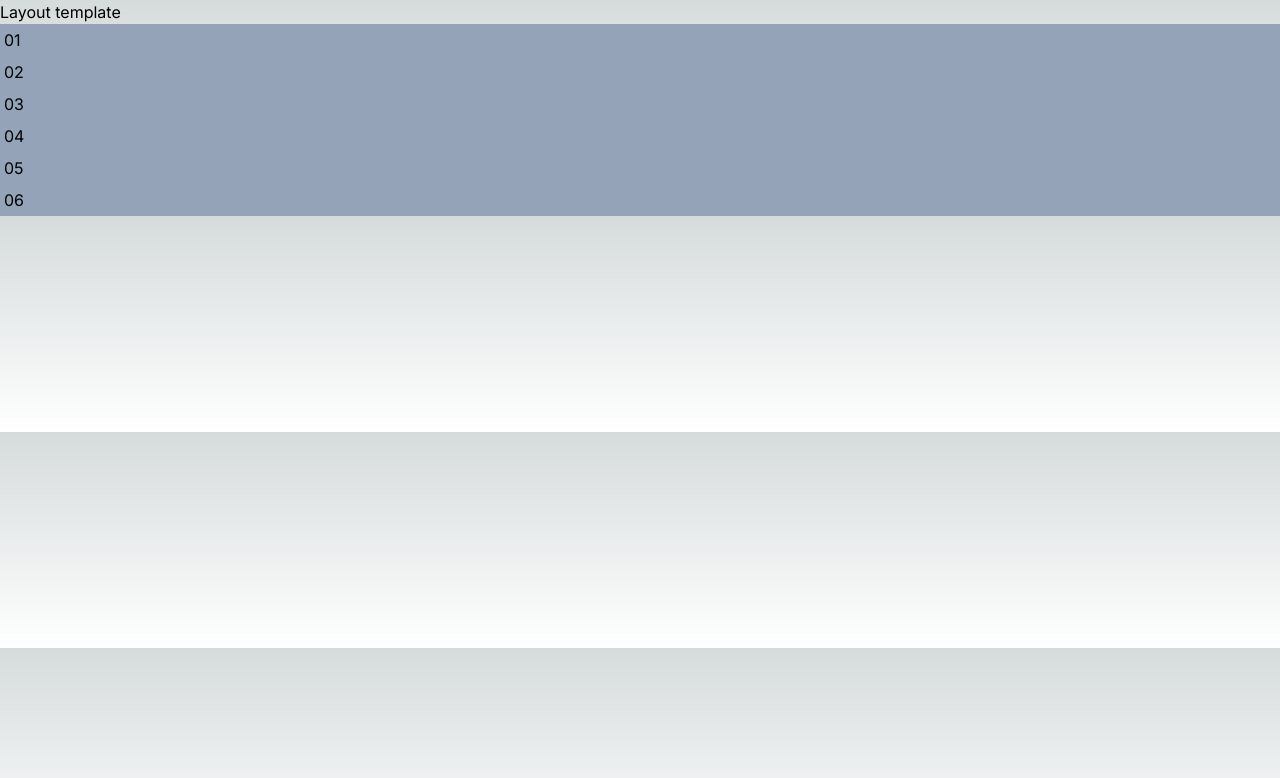
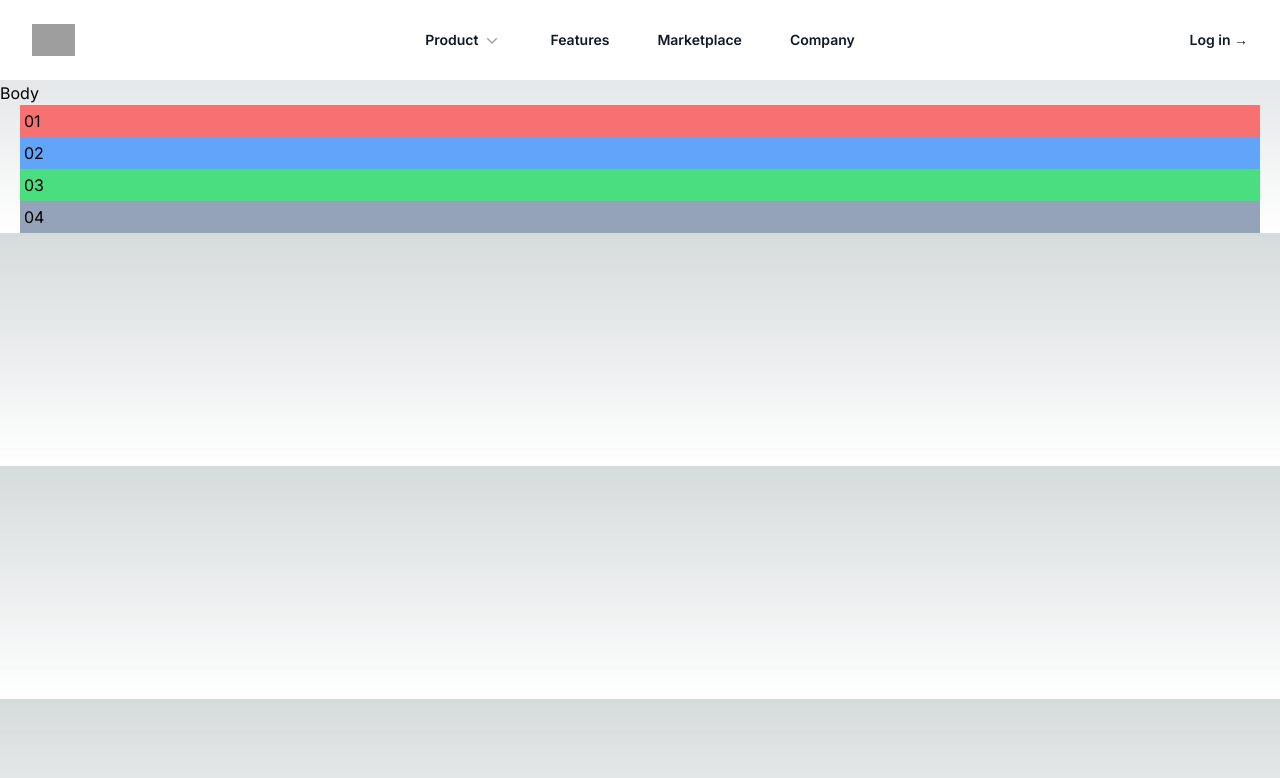
Before and after one commit to Maxi-rpc/my-tailwind-components, a Next.js app: page / in a window 1280 px wide. Shown: the top 778 px of the page. Built offline with nearby package versions, Linux system fonts and the light colour scheme; grey boxes are pictures that could not be loaded.

Commit message:
Add grid row components

```diff
--- a/src/app/page.tsx
+++ b/src/app/page.tsx
@@ -1,20 +1,18 @@
 import Image from "next/image";
-import { GridComponent } from "@/components";
+import { GridComponent, HeaderComponent } from "@/components";
 
 export default function Home() {
 	return (
 		<main>
-			<h1>Layout template</h1>
-			<div>
-				<GridComponent cols={'3'}>
-					<div className="bg-slate-400 p-1">01</div>
-					<div className="bg-slate-400 p-1">02</div>
-					<div className="bg-slate-400 p-1">03</div>
-					<div className="bg-slate-400 p-1">04</div>
-					<div className="bg-slate-400 p-1">05</div>
-					<div className="bg-slate-400 p-1">06</div>
-				</GridComponent>
-			</div>
+			<HeaderComponent></HeaderComponent>
+			<hr />
+			<h1>Body</h1>
+			<GridComponent container>
+				<div className="bg-red-400 p-1">01</div>
+				<div className="bg-blue-400 p-1">02</div>
+				<div className="bg-green-400 p-1">03</div>
+				<div className="bg-slate-400 p-1">04</div>
+			</GridComponent>
 		</main>
 	);
 }
--- a/src/components/index.js
+++ b/src/components/index.js
@@ -1 +1 @@
-export { GridComponent } from "./layouts";
+export { GridComponent, HeaderComponent } from "./layouts";
--- a/src/components/layouts/GridComponent.tsx
+++ b/src/components/layouts/GridComponent.tsx
@@ -1,19 +1,26 @@
 interface GridProps {
 	children?: React.ReactNode;
 	customClass?: React.ComponentProps<"div">["className"];
+	container?: boolean;
 	cols?: string;
 	gap?: string;
 }
 
 export const GridComponent = ({
 	children,
-	customClass,
-	cols,
-	gap = '4',
+	customClass = "",
+	container = false,
+	cols = "4",
+	gap = "4",
 }: GridProps) => {
+	const isContainer = container && "px-5";
 	return (
 		<>
-			<div className={`grid grid-cols-${cols} gap-${gap}`}>{children}</div>
+			<div
+				className={`${isContainer} grid grid-cols-${cols} gap-${gap} ${customClass}`}
+			>
+				{children}
+			</div>
 		</>
 	);
 };
--- /dev/null
+++ b/src/components/layouts/HeaderComponent.tsx
@@ -0,0 +1,260 @@
+"use client";
+
+import { useState } from "react";
+
+import {
+	Dialog,
+	DialogPanel,
+	Disclosure,
+	DisclosureButton,
+	DisclosurePanel,
+	Popover,
+	PopoverButton,
+	PopoverGroup,
+	PopoverPanel,
+} from "@headlessui/react";
+import {
+	ArrowPathIcon,
+	Bars3Icon,
+	ChartPieIcon,
+	CursorArrowRaysIcon,
+	FingerPrintIcon,
+	SquaresPlusIcon,
+	XMarkIcon,
+} from "@heroicons/react/24/outline";
+import {
+	ChevronDownIcon,
+	PhoneIcon,
+	PlayCircleIcon,
+} from "@heroicons/react/20/solid";
+
+interface HeaderProps {
+	children?: React.ReactNode;
+	customClass?: React.ComponentProps<"div">["className"];
+	container?: boolean;
+}
+
+const products = [
+	{
+		name: "Analytics",
+		description: "Get a better understanding of your traffic",
+		href: "#",
+		icon: ChartPieIcon,
+	},
+	{
+		name: "Engagement",
+		description: "Speak directly to your customers",
+		href: "#",
+		icon: CursorArrowRaysIcon,
+	},
+];
+const callsToAction = [
+	{ name: "Watch demo", href: "#", icon: PlayCircleIcon },
+	{ name: "Contact sales", href: "#", icon: PhoneIcon },
+];
+
+export const HeaderComponent = ({
+	children,
+	customClass = "",
+	container = false,
+}: HeaderProps) => {
+	const isContainer = container && "px-5";
+	const [mobileMenuOpen, setMobileMenuOpen] = useState(false);
+
+	return (
+		<>
+			<header className={`${isContainer} ${customClass} bg-white`}>
+				{children}
+				<nav
+					aria-label="Global"
+					className="mx-auto flex max-w-7xl items-center justify-between p-6 lg:px-8"
+				>
+					<div className="flex lg:flex-1">
+						<a href="#" className="-m-1.5 p-1.5">
+							<span className="sr-only">Your Company</span>
+							<img
+								alt=""
+								src="https://tailwindui.com/img/logos/mark.svg?color=indigo&shade=600"
+								className="h-8 w-auto"
+							/>
+						</a>
+					</div>
+					<div className="flex lg:hidden">
+						<button
+							type="button"
+							onClick={() => setMobileMenuOpen(true)}
+							className="-m-2.5 inline-flex items-center justify-center rounded-md p-2.5 text-gray-700"
+						>
+							<span className="sr-only">Open main menu</span>
+							<Bars3Icon aria-hidden="true" className="h-6 w-6" />
+						</button>
+					</div>
+					<PopoverGroup className="hidden lg:flex lg:gap-x-12">
+						<Popover className="relative">
+							<PopoverButton className="flex items-center gap-x-1 text-sm font-semibold leading-6 text-gray-900">
+								Product
+								<ChevronDownIcon
+									aria-hidden="true"
+									className="h-5 w-5 flex-none text-gray-400"
+								/>
+							</PopoverButton>
+
+							<PopoverPanel
+								transition
+								className="absolute -left-8 top-full z-10 mt-3 w-screen max-w-md overflow-hidden rounded-3xl bg-white shadow-lg ring-1 ring-gray-900/5 transition data-[closed]:translate-y-1 data-[closed]:opacity-0 data-[enter]:duration-200 data-[leave]:duration-150 data-[enter]:ease-out data-[leave]:ease-in"
+							>
+								<div className="p-4">
+									{products.map((item) => (
+										<div
+											key={item.name}
+											className="group relative flex items-center gap-x-6 rounded-lg p-4 text-sm leading-6 hover:bg-gray-50"
+										>
+											<div className="flex h-11 w-11 flex-none items-center justify-center rounded-lg bg-gray-50 group-hover:bg-white">
+												<item.icon
+													aria-hidden="true"
+													className="h-6 w-6 text-gray-600 group-hover:text-indigo-600"
+												/>
+											</div>
+											<div className="flex-auto">
+												<a
+													href={item.href}
+													className="block font-semibold text-gray-900"
+												>
+													{item.name}
+													<span className="absolute inset-0" />
+												</a>
+												<p className="mt-1 text-gray-600">{item.description}</p>
+											</div>
+										</div>
+									))}
+								</div>
+								<div className="grid grid-cols-2 divide-x divide-gray-900/5 bg-gray-50">
+									{callsToAction.map((item) => (
+										<a
+											key={item.name}
+											href={item.href}
+											className="flex items-center justify-center gap-x-2.5 p-3 text-sm font-semibold leading-6 text-gray-900 hover:bg-gray-100"
+										>
+											<item.icon
+												aria-hidden="true"
+												className="h-5 w-5 flex-none text-gray-400"
+											/>
+											{item.name}
+										</a>
+									))}
+								</div>
+							</PopoverPanel>
+						</Popover>
+
+						<a
+							href="#"
+							className="text-sm font-semibold leading-6 text-gray-900"
+						>
+							Features
+						</a>
+						<a
+							href="#"
+							className="text-sm font-semibold leading-6 text-gray-900"
+						>
+							Marketplace
+						</a>
+						<a
+							href="#"
+							className="text-sm font-semibold leading-6 text-gray-900"
+						>
+							Company
+						</a>
+					</PopoverGroup>
+					<div className="hidden lg:flex lg:flex-1 lg:justify-end">
+						<a
+							href="#"
+							className="text-sm font-semibold leading-6 text-gray-900"
+						>
+							Log in <span aria-hidden="true">&rarr;</span>
+						</a>
+					</div>
+				</nav>
+				<Dialog
+					open={mobileMenuOpen}
+					onClose={setMobileMenuOpen}
+					className="lg:hidden"
+				>
+					<div className="fixed inset-0 z-10" />
+					<DialogPanel className="fixed inset-y-0 right-0 z-10 w-full overflow-y-auto bg-white px-6 py-6 sm:max-w-sm sm:ring-1 sm:ring-gray-900/10">
+						<div className="flex items-center justify-between">
+							<a href="#" className="-m-1.5 p-1.5">
+								<span className="sr-only">Your Company</span>
+								<img
+									alt=""
+									src="https://tailwindui.com/img/logos/mark.svg?color=indigo&shade=600"
+									className="h-8 w-auto"
+								/>
+							</a>
+							<button
+								type="button"
+								onClick={() => setMobileMenuOpen(false)}
+								className="-m-2.5 rounded-md p-2.5 text-gray-700"
+							>
+								<span className="sr-only">Close menu</span>
+								<XMarkIcon aria-hidden="true" className="h-6 w-6" />
+							</button>
+						</div>
+						<div className="mt-6 flow-root">
+							<div className="-my-6 divide-y divide-gray-500/10">
+								<div className="space-y-2 py-6">
+									<Disclosure as="div" className="-mx-3">
+										<DisclosureButton className="group flex w-full items-center justify-between rounded-lg py-2 pl-3 pr-3.5 text-base font-semibold leading-7 text-gray-900 hover:bg-gray-50">
+											Product
+											<ChevronDownIcon
+												aria-hidden="true"
+												className="h-5 w-5 flex-none group-data-[open]:rotate-180"
+											/>
+										</DisclosureButton>
+										<DisclosurePanel className="mt-2 space-y-2">
+											{[...products, ...callsToAction].map((item) => (
+												<DisclosureButton
+													key={item.name}
+													as="a"
+													href={item.href}
+													className="block rounded-lg py-2 pl-6 pr-3 text-sm font-semibold leading-7 text-gray-900 hover:bg-gray-50"
+												>
+													{item.name}
+												</DisclosureButton>
+											))}
+										</DisclosurePanel>
+									</Disclosure>
+									<a
+										href="#"
+										className="-mx-3 block rounded-lg px-3 py-2 text-base font-semibold leading-7 text-gray-900 hover:bg-gray-50"
+									>
+										Features
+									</a>
+									<a
+										href="#"
+										className="-mx-3 block rounded-lg px-3 py-2 text-base font-semibold leading-7 text-gray-900 hover:bg-gray-50"
+									>
+										Marketplace
+									</a>
+									<a
+										href="#"
+										className="-mx-3 block rounded-lg px-3 py-2 text-base font-semibold leading-7 text-gray-900 hover:bg-gray-50"
+									>
+										Company
+									</a>
+								</div>
+								<div className="py-6">
+									<a
+										href="#"
+										className="-mx-3 block rounded-lg px-3 py-2.5 text-base font-semibold leading-7 text-gray-900 hover:bg-gray-50"
+									>
+										Log in
+									</a>
+								</div>
+							</div>
+						</div>
+					</DialogPanel>
+				</Dialog>
+			</header>
+		</>
+	);
+};
--- a/src/components/layouts/index.js
+++ b/src/components/layouts/index.js
@@ -1 +1,2 @@
 export { GridComponent } from "./GridComponent";
+export { HeaderComponent } from "./HeaderComponent";
```
Also changed, not shown: package.json (+8 -5 lines), 1 other file (tests, documents, lock files or other folders).
